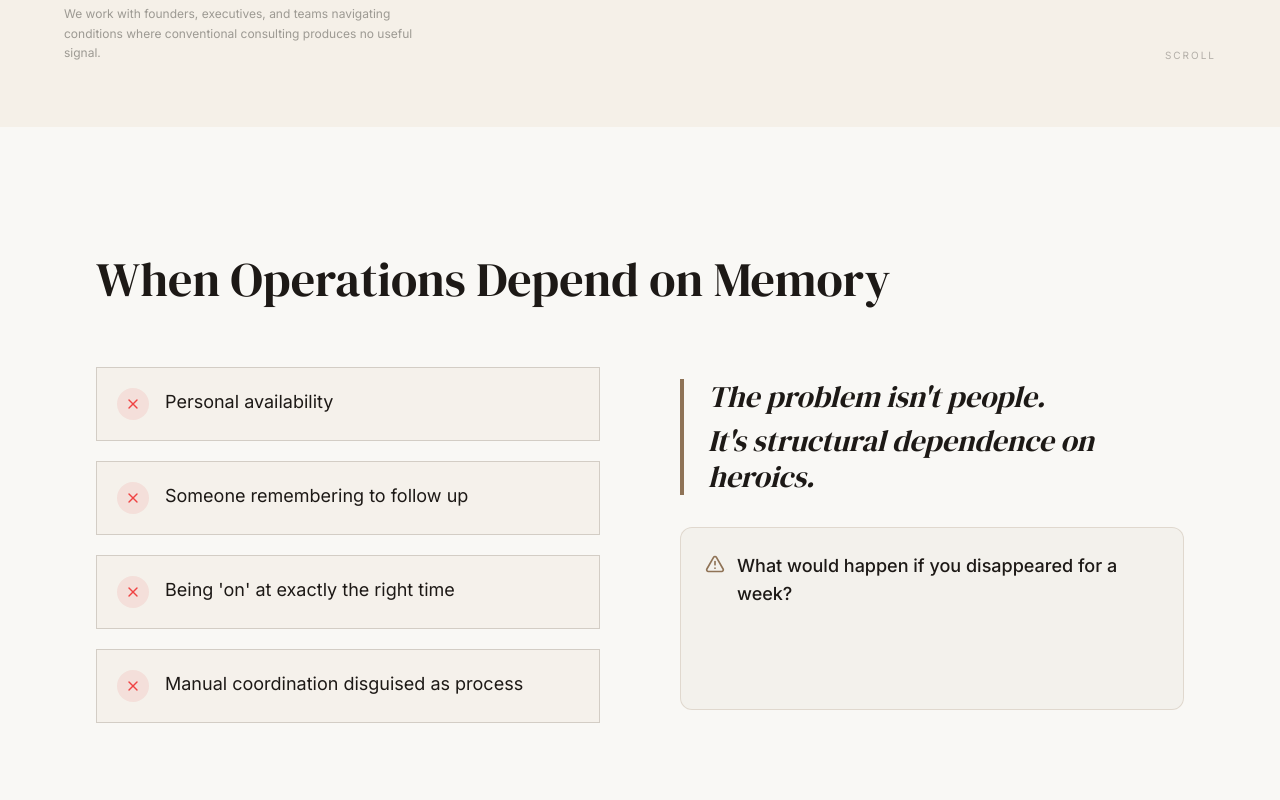
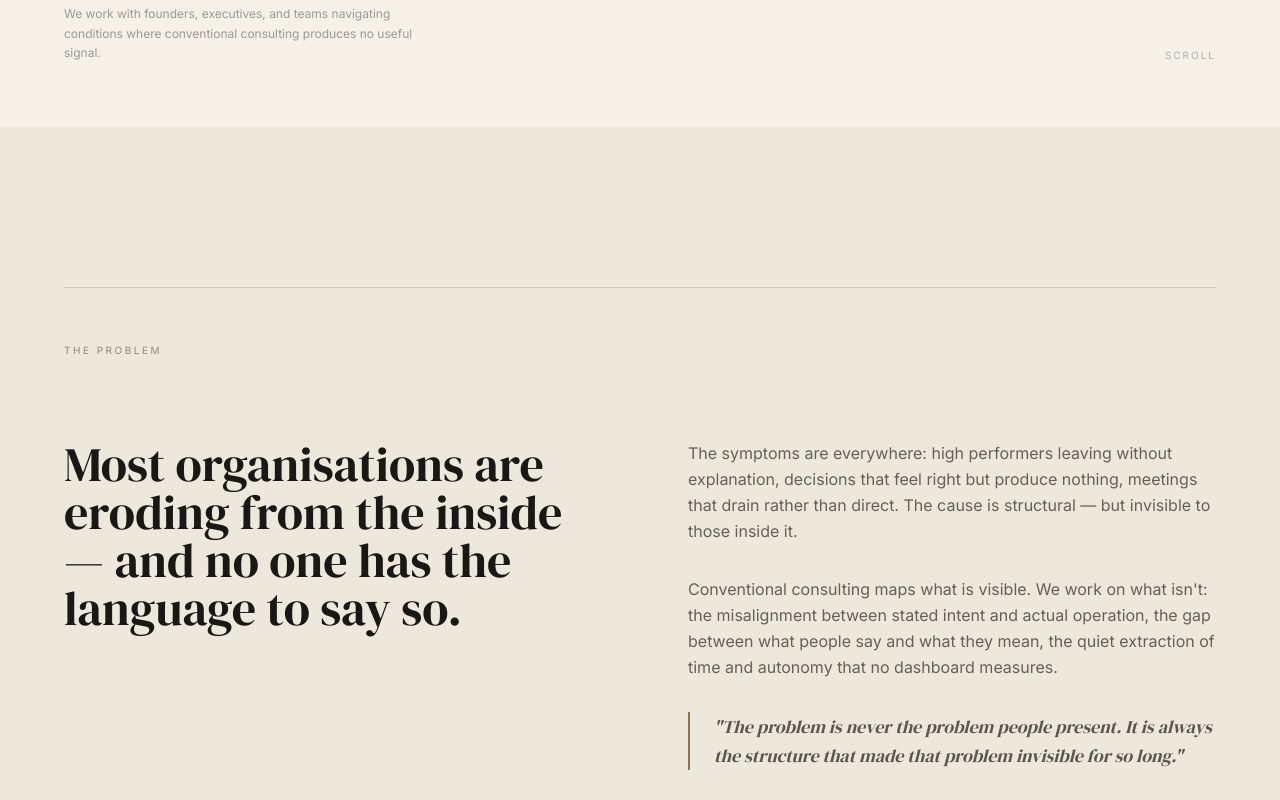
Before and after one commit to quietdissent/Q, a Next.js app: page / in a window 1280 px wide. Shown: the part 860-1660 px from the top of the page. Built offline with nearby package versions, Linux system fonts and the light colour scheme.

Commit message:
feat: editorial problem section

```diff
--- a/components/sections/problem.tsx
+++ b/components/sections/problem.tsx
@@ -1,91 +1,48 @@
 "use client"
 
 import { motion } from "framer-motion"
-import { useInView } from "@/hooks/use-scroll-animation"
-import { X, AlertTriangle } from "lucide-react"
-
-const problems = [
-  "Personal availability",
-  "Someone remembering to follow up",
-  "Being 'on' at exactly the right time",
-  "Manual coordination disguised as process",
-]
 
 export function ProblemSection() {
-  const [ref, inView] = useInView(0.15)
-  const [quoteRef, quoteInView] = useInView(0.2)
-  const [calloutRef, calloutInView] = useInView(0.2)
+  return (
+    <section id="problem" className="bg-[#EDE8DC] px-6 py-32 lg:px-8 lg:py-40">
+      <div className="mx-auto max-w-6xl">
+        <div className="border-t border-[#1A1814]/15 pt-12 mb-20">
+          <span className="text-[10px] tracking-[0.25em] uppercase text-[#1A1814]/45">
+            The Problem
+          </span>
+        </div>
 
-  return (
-    <section id="problem" className="relative overflow-hidden bg-card py-24 lg:py-32" ref={ref}>
-      <div className="mx-auto max-w-6xl px-6 lg:px-8">
+        <div className="grid grid-cols-1 gap-16 lg:grid-cols-2 lg:gap-24">
           <motion.div
-          initial={{ opacity: 0, y: 40 }}
-          animate={inView ? { opacity: 1, y: 0 } : {}}
-          transition={{ duration: 0.7, ease: [0.22, 1, 0.36, 1] }}
+            initial={{ opacity: 0, y: 20 }}
+            whileInView={{ opacity: 1, y: 0 }}
+            viewport={{ once: true }}
+            transition={{ duration: 0.8, ease: [0.22, 1, 0.36, 1] }}
           >
-          <h2 className="font-serif text-3xl leading-tight text-foreground sm:text-4xl lg:text-5xl text-balance">
-            When Operations Depend on Memory
+            <h2 className="font-serif text-4xl leading-tight text-[#1A1814] lg:text-5xl">
+              Most organisations are eroding from the inside — and no one has the language to say so.
             </h2>
           </motion.div>
 
-        <div className="mt-16 grid gap-16 lg:grid-cols-2 lg:gap-20">
-          {/* Problem list */}
-          <div className="flex flex-col gap-5">
-            {problems.map((problem, i) => (
           <motion.div
-                key={problem}
-                initial={{ opacity: 0, x: -30 }}
-                animate={inView ? { opacity: 1, x: 0 } : {}}
-                transition={{ delay: 0.3 + i * 0.12, duration: 0.5, ease: [0.22, 1, 0.36, 1] }}
-                className="flex items-start gap-4 rounded-lg border border-border bg-background p-5 transition-all duration-300 hover:border-primary/30 hover:shadow-sm"
+            initial={{ opacity: 0, y: 20 }}
+            whileInView={{ opacity: 1, y: 0 }}
+            viewport={{ once: true }}
+            transition={{ duration: 0.8, delay: 0.2, ease: [0.22, 1, 0.36, 1] }}
+            className="flex flex-col gap-8 justify-center"
           >
-                <div className="flex h-8 w-8 shrink-0 items-center justify-center rounded-full bg-destructive/10">
-                  <X className="h-4 w-4 text-destructive" />
-                </div>
-                <p className="text-base leading-relaxed text-foreground lg:text-lg">{problem}</p>
-              </motion.div>
-            ))}
-          </div>
-
-          {/* Visual element */}
-          <div className="flex flex-col justify-center gap-8">
-            <motion.blockquote
-              ref={quoteRef}
-              initial={{ opacity: 0, y: 30 }}
-              animate={quoteInView ? { opacity: 1, y: 0 } : {}}
-              transition={{ duration: 0.7, ease: [0.22, 1, 0.36, 1] }}
-              className="relative border-l-4 border-primary pl-6"
-            >
-              <p className="font-serif text-2xl italic leading-relaxed text-foreground lg:text-3xl">
-                {"The problem isn't people."}
+            <p className="text-base text-[#1A1814]/65 leading-relaxed">
+              The symptoms are everywhere: high performers leaving without explanation, decisions that feel right but produce nothing, meetings that drain rather than direct. The cause is structural — but invisible to those inside it.
             </p>
-              <p className="mt-2 font-serif text-2xl italic leading-relaxed text-foreground lg:text-3xl">
-                {"It's structural dependence on heroics."}
+            <p className="text-base text-[#1A1814]/65 leading-relaxed">
+              Conventional consulting maps what is visible. We work on what isn't: the misalignment between stated intent and actual operation, the gap between what people say and what they mean, the quiet extraction of time and autonomy that no dashboard measures.
             </p>
-            </motion.blockquote>
-
-            <motion.div
-              ref={calloutRef}
-              initial={{ opacity: 0, scale: 0.95 }}
-              animate={calloutInView ? { opacity: 1, scale: 1 } : {}}
-              transition={{ duration: 0.6, ease: [0.22, 1, 0.36, 1] }}
-              className="group rounded-xl border border-primary/20 bg-primary/5 p-6 transition-all duration-500 hover:border-primary/40 hover:bg-primary/10"
-            >
-              <div className="flex items-start gap-3">
-                <AlertTriangle className="mt-0.5 h-5 w-5 shrink-0 text-primary" />
-                <div>
-                  <p className="text-lg font-medium text-foreground">
-                    What would happen if you disappeared for a week?
-                  </p>
-                  <p className="mt-2 text-sm leading-relaxed text-muted-foreground opacity-0 transition-opacity duration-500 group-hover:opacity-100">
-                    If the answer involves anxiety, frantic Slack messages, and a stack of decisions
-                    only you can make, your operations depend on heroics, not structure.
+            <div className="border-l-2 border-[#8B7355] pl-6">
+              <p className="font-serif italic text-lg text-[#1A1814]/70 leading-relaxed">
+                "The problem is never the problem people present. It is always the structure that made that problem invisible for so long."
               </p>
             </div>
-              </div>
           </motion.div>
-          </div>
         </div>
       </div>
     </section>
```
Lines whose indentation alone changed are shown as unchanged.
